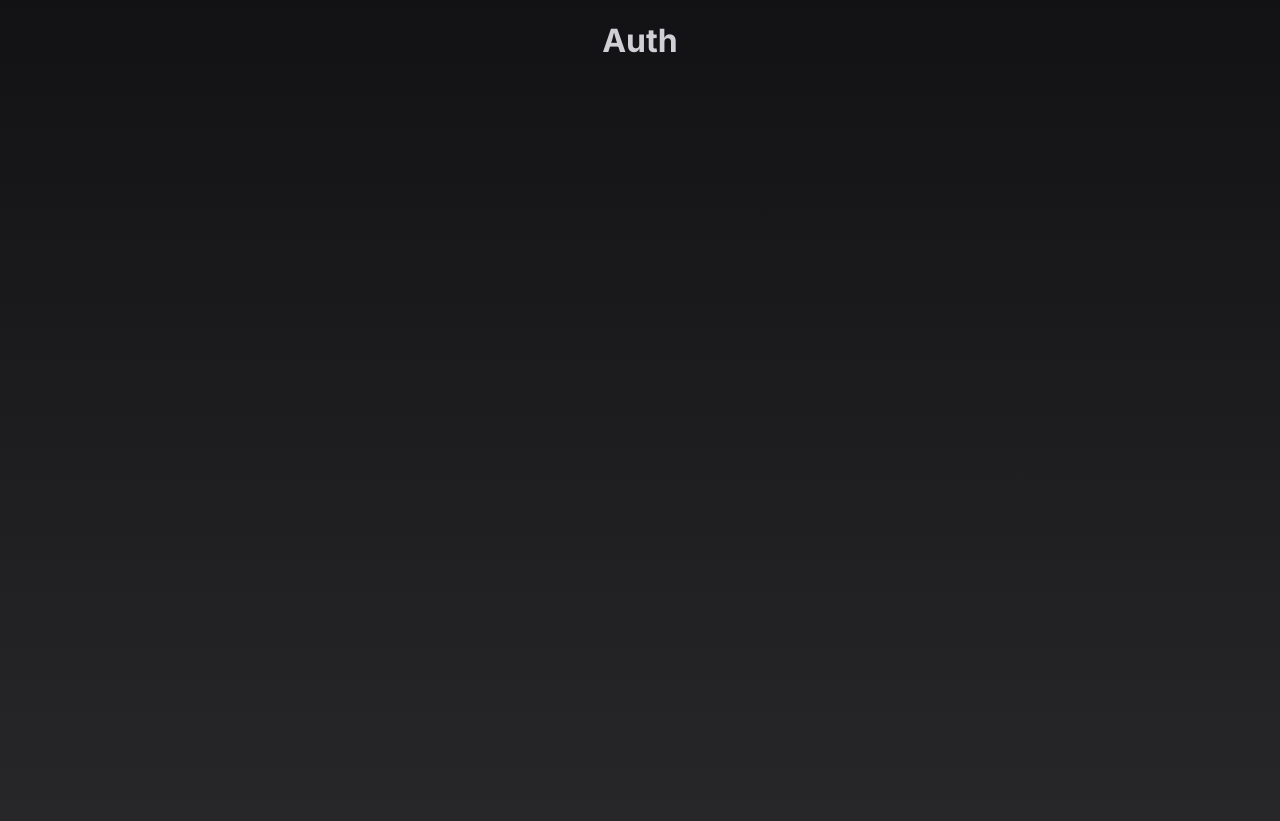
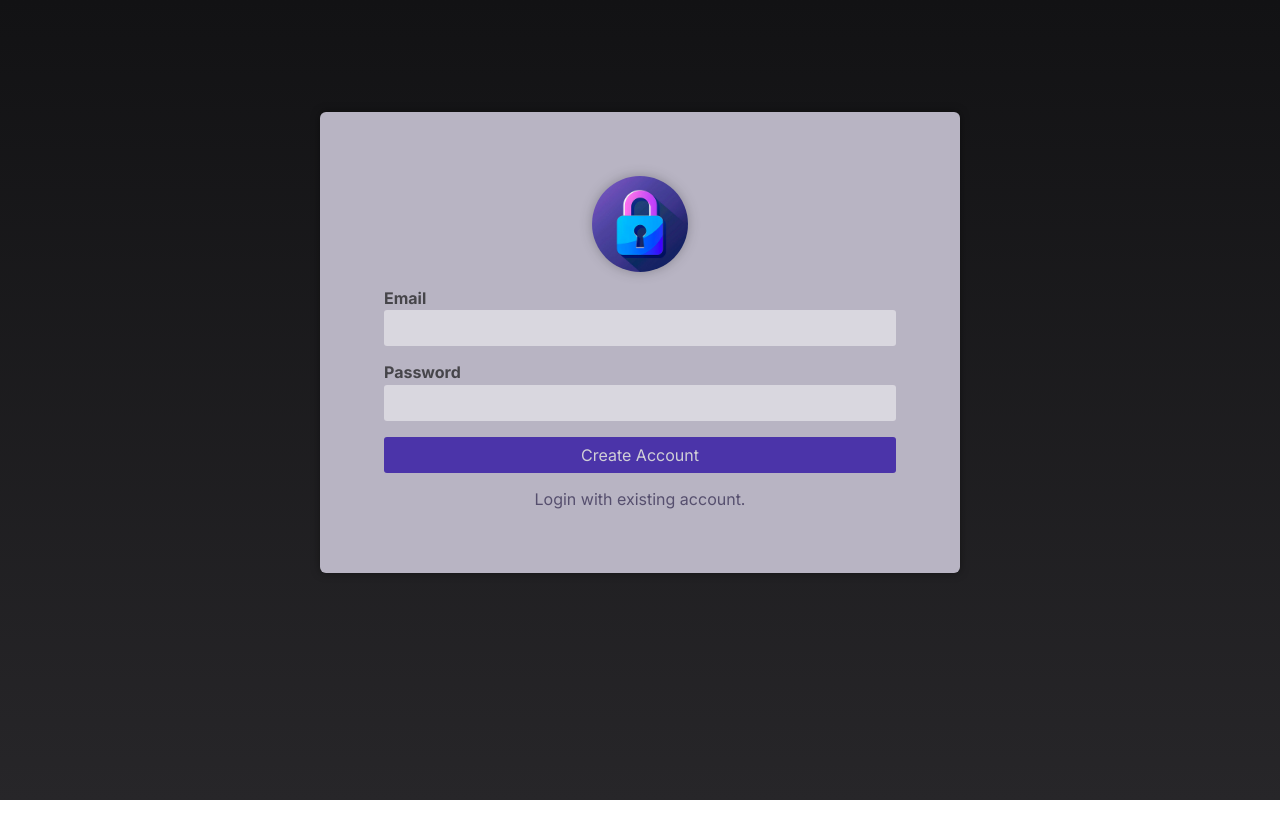
Before and after one commit to gabyballester/nextja14-typescript-approuter-auth-with-lucia-protectedroutes, a Next.js app: page / in a window 1280 px wide. After the commit the page ends 800 px from the top, so only its background shows below. Built offline with nearby package versions, Linux system fonts and the light colour scheme.

Commit message:
Add auth form

```diff
--- a/app/globals.css
+++ b/app/globals.css
@@ -13,7 +13,7 @@ body {
   /* background-color: #333236; */
   background: linear-gradient(#121214, #272629);
   color: #d0cfd6;
-  min-height: 100vh;
+  min-height: calc(100vh - 7rem);
 }
 
 h1 {
@@ -32,7 +32,7 @@ ul {
   max-width: 40rem;
   border-radius: 6px;
   padding: 3rem 4rem;
-  margin: 5rem auto;
+  margin: 7rem auto;
   background-color: #b8b4c3;
   box-shadow: 0 0 10px 0 rgba(0, 0, 0, 0.4);
 }
--- a/app/page.tsx
+++ b/app/page.tsx
@@ -1,3 +1,5 @@
+import { AuthForm } from "@/components";
+
 export default function Home() {
-  return <h1>Auth</h1>;
+  return <AuthForm />;
 }
--- /dev/null
+++ b/components/auth-form.tsx
@@ -0,0 +1,26 @@
+"use client";
+import Link from "next/link";
+
+export const AuthForm = () => {
+  return (
+    <form id="auth-form">
+      <div>
+        <img src="/images/auth-icon.jpg" alt="A lock icon" />
+      </div>
+      <p>
+        <label htmlFor="email">Email</label>
+        <input type="email" name="email" id="email" />
+      </p>
+      <p>
+        <label htmlFor="password">Password</label>
+        <input type="password" name="password" id="password" />
+      </p>
+      <p>
+        <button type="submit">Create Account</button>
+      </p>
+      <p>
+        <Link href="/">Login with existing account.</Link>
+      </p>
+    </form>
+  );
+};
--- /dev/null
+++ b/components/index.ts
@@ -0,0 +1 @@
+export * from './auth-form';
```
